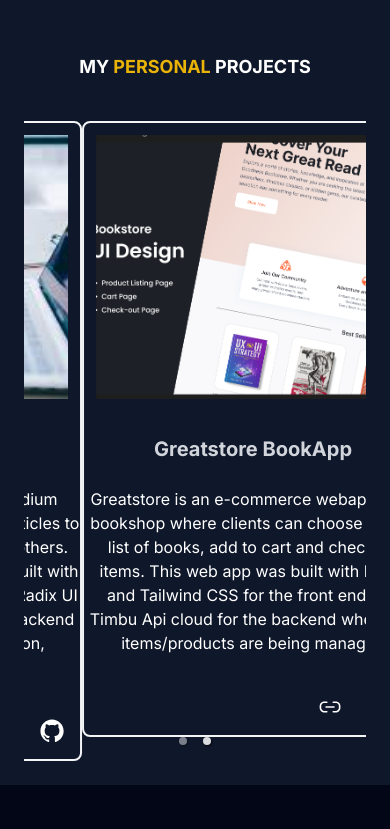
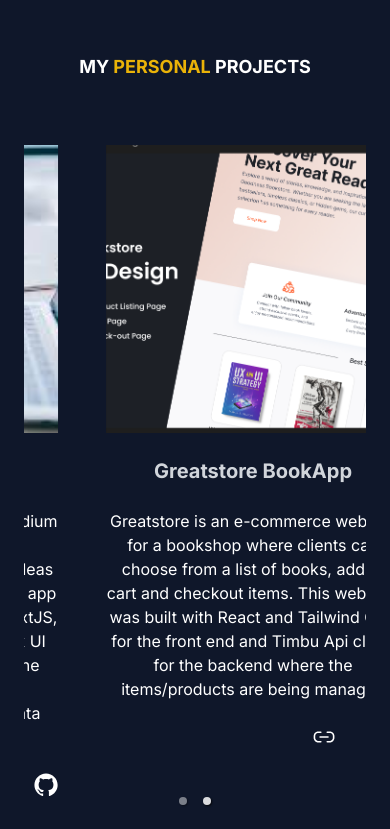
Before and after one commit to CollinXon/my-portfolio, a Next.js app: page / in a window 390 px wide. Shown: the part 1540-2369 px from the top of the page. Built offline with nearby package versions, Linux system fonts and the light colour scheme.

Commit message:
Update UI

```diff
--- a/src/app/components/header.tsx
+++ b/src/app/components/header.tsx
@@ -83,9 +83,9 @@
             <Link href="#about" className=" hover:text-gray-500  ">
               ABOUT
             </Link>
-            <Link href="#" className=" hover:text-gray-500">
+            {/* <Link href="#" className=" hover:text-gray-500">
               SERVICES
-            </Link>
+            </Link> */}
             <Link href="#projects" className=" hover:text-gray-500">
               PROJECTS
             </Link>
--- a/src/app/components/project.tsx
+++ b/src/app/components/project.tsx
@@ -42,7 +42,7 @@
         MY<span className="text-yellow-500"> PERSONAL</span> PROJECTS
       </h1>
 
-      <div className="p-0 sm:p-6 w-full lg:h-full flex-none space-y-20 xl:space-y-0 xl:flex gap-20 ">
+      <div className="p-0 sm:p-6 w-full h-auto flex-none space-y-20 xl:space-y-0 xl:flex gap-20 " >
         <Carousel
           autoPlay
           infiniteLoop
@@ -50,23 +50,24 @@
           showArrows={false}
           showThumbs={false}
           showStatus={false}
+          className="carousel"
         >
           {projects.map((project) => {
             return (
               <div
                 key={project.id}
-                className="   space-y-6  border-2 border-solid border-gray-100 p-0 xl:p-10  rounded-lg "
+                className="   space-y-6  p-6 xl:p-10  rounded-lg "
               >
                 <img
                   src={project.imageUrl}
                   alt="thumbnail"
-                  className="w-full h-72 object-cover p-3 sm:p-4 xl:p-0"
+                  className="w-full h-72 object-cover"
                 />
                 <div className="text-xl font-bold text-gray-300">
                   {project.title}
                 </div>
                 <div className="">{project.description}</div>
-                <div className="flex justify-end items-center gap-10 p-4 xl:p-0 ">
+                <div className="flex justify-end items-center gap-10 ">
                   <Link href={project.liveUrl} target="_blank" title="Livelink">
                     <Link1Icon className="w-6 h-6" />{" "}
                   </Link>
--- a/src/app/globals.css
+++ b/src/app/globals.css
@@ -4,15 +4,8 @@
 @import "~slick-carousel/slick/slick.css";
 @import "~slick-carousel/slick/slick-theme.css";
 
-.carousel-container {
-  position: relative;
-  width: 100%;
-  .slick-slide {
-    display: flex;
-    align-items: center;
-    justify-content: center;
-  }
-  .slick-dots {
-    bottom: 10px;
-  }
+
+
+.carousel {
+  touch-action: pan-y; /* Allows vertical scrolling within the carousel */
 }
```
